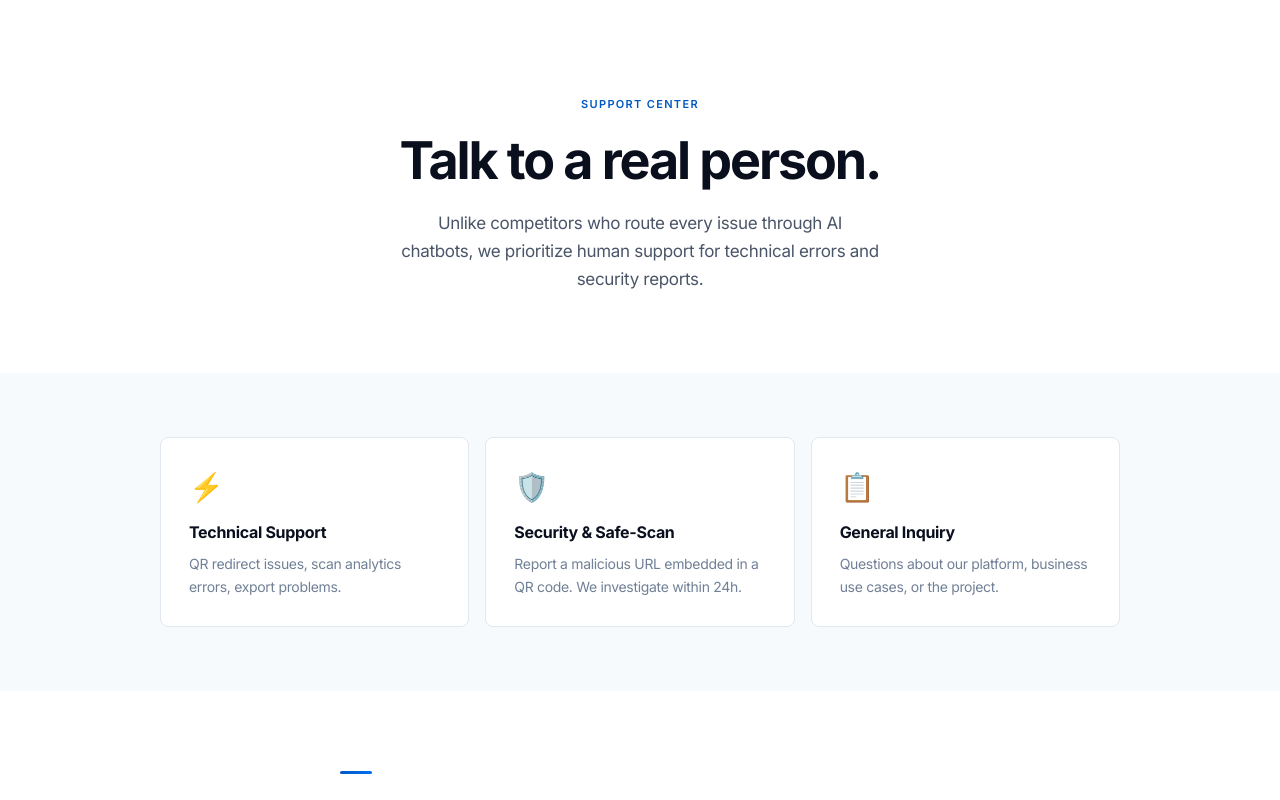
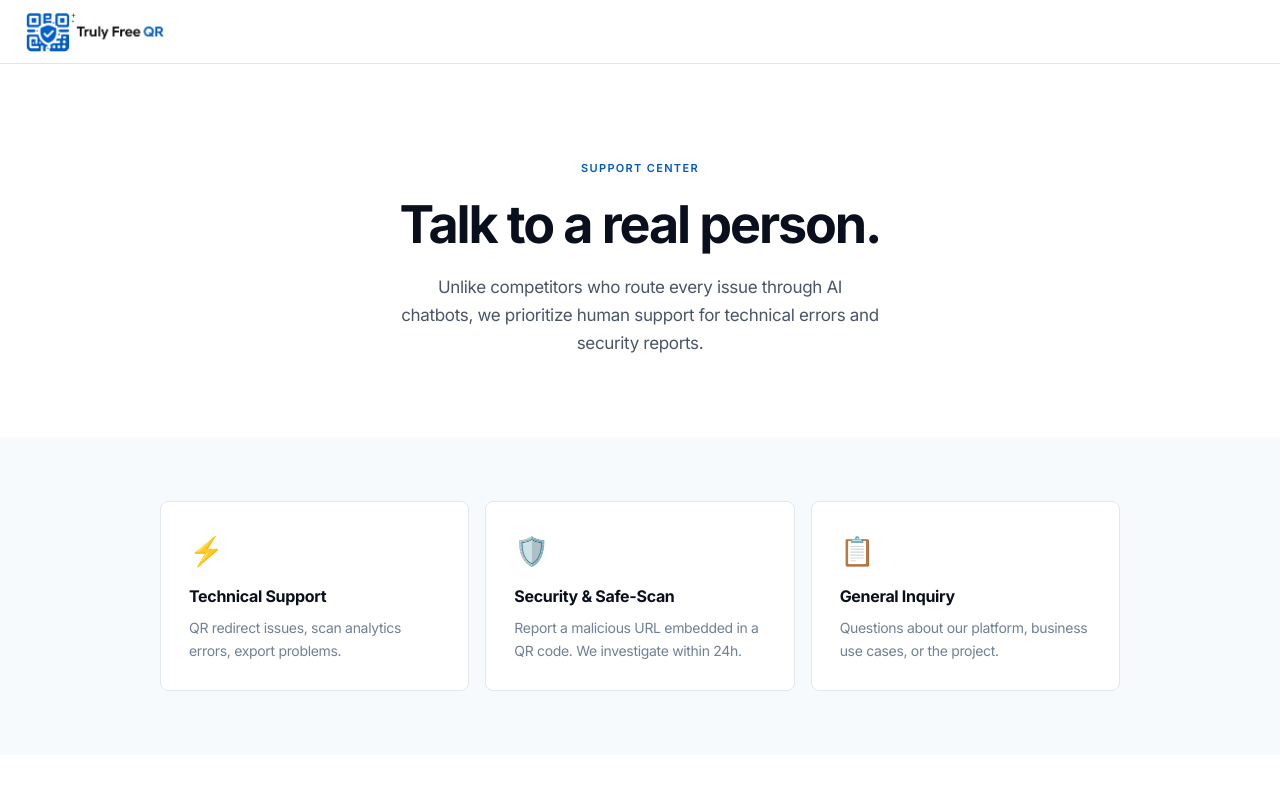
Before and after one commit to gsmith0572-dot/truly-free-qr, a Next.js app: page /contact in a window 1280 px wide. Shown: the top 800 px of the page. Built offline with nearby package versions, Linux system fonts and the light colour scheme.

Commit message:
add nav logo to contact, favicon cache bust v3

```diff
--- a/src/app/contact/page.tsx
+++ b/src/app/contact/page.tsx
@@ -1,4 +1,5 @@
 "use client";
+import Link from "next/link";
 
 import { useState } from "react";
 
@@ -44,6 +45,11 @@ export default function ContactPage() {
 
   return (
     <main style={{ fontFamily: "'Inter', sans-serif", letterSpacing: "-0.02em", color: "#0a0f1e" }}>
+      <nav style={{ background: '#fff', borderBottom: '1px solid rgba(74,85,104,0.15)', padding: '0 24px', display: 'flex', alignItems: 'center', height: 64, position: 'sticky', top: 0, zIndex: 100 }}>
+        <Link href="/" style={{ display: 'flex', alignItems: 'center', textDecoration: 'none' }}>
+          <img src="/logo.png" alt="TrulyFreeQR" style={{ height: 44, width: 'auto' }} />
+        </Link>
+      </nav>
       <section style={{ background: "#ffffff", padding: "96px 24px 80px", textAlign: "center" }}>
         <div style={{ maxWidth: "640px", margin: "0 auto" }}>
           <p style={{ fontSize: "11px", fontWeight: 600, letterSpacing: "0.12em", textTransform: "uppercase", color: "#0058c3", marginBottom: "20px" }}>
--- a/src/app/layout.tsx
+++ b/src/app/layout.tsx
@@ -9,11 +9,11 @@ export const metadata: Metadata = {
   description: "Dynamic QR codes that never expire. No account, no subscription, no credit card. Free forever.",
   icons: {
     icon: [
-      { url: "/favicon.ico?v=2" },
-      { url: "/favicon-32.png?v=2", sizes: "32x32", type: "image/png" },
-      { url: "/favicon-512.png?v=2", sizes: "512x512", type: "image/png" },
+      { url: "/favicon.ico?v=3" },
+      { url: "/favicon-32.png?v=3", sizes: "32x32", type: "image/png" },
+      { url: "/favicon-512.png?v=3", sizes: "512x512", type: "image/png" },
     ],
-    apple: "/favicon-512.png?v=2",
+    apple: "/favicon-512.png?v=3",
   },
 }
 
```
